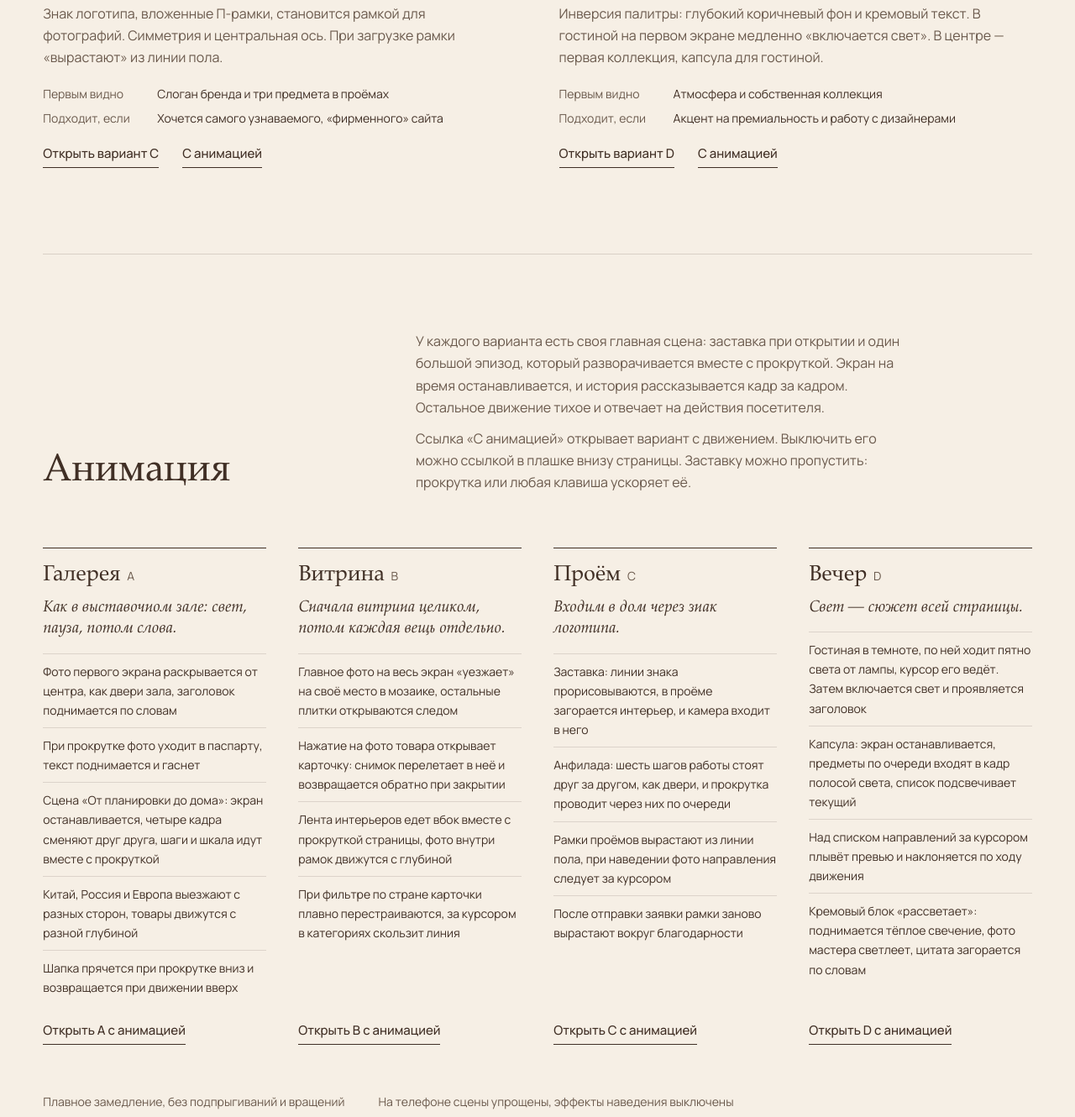
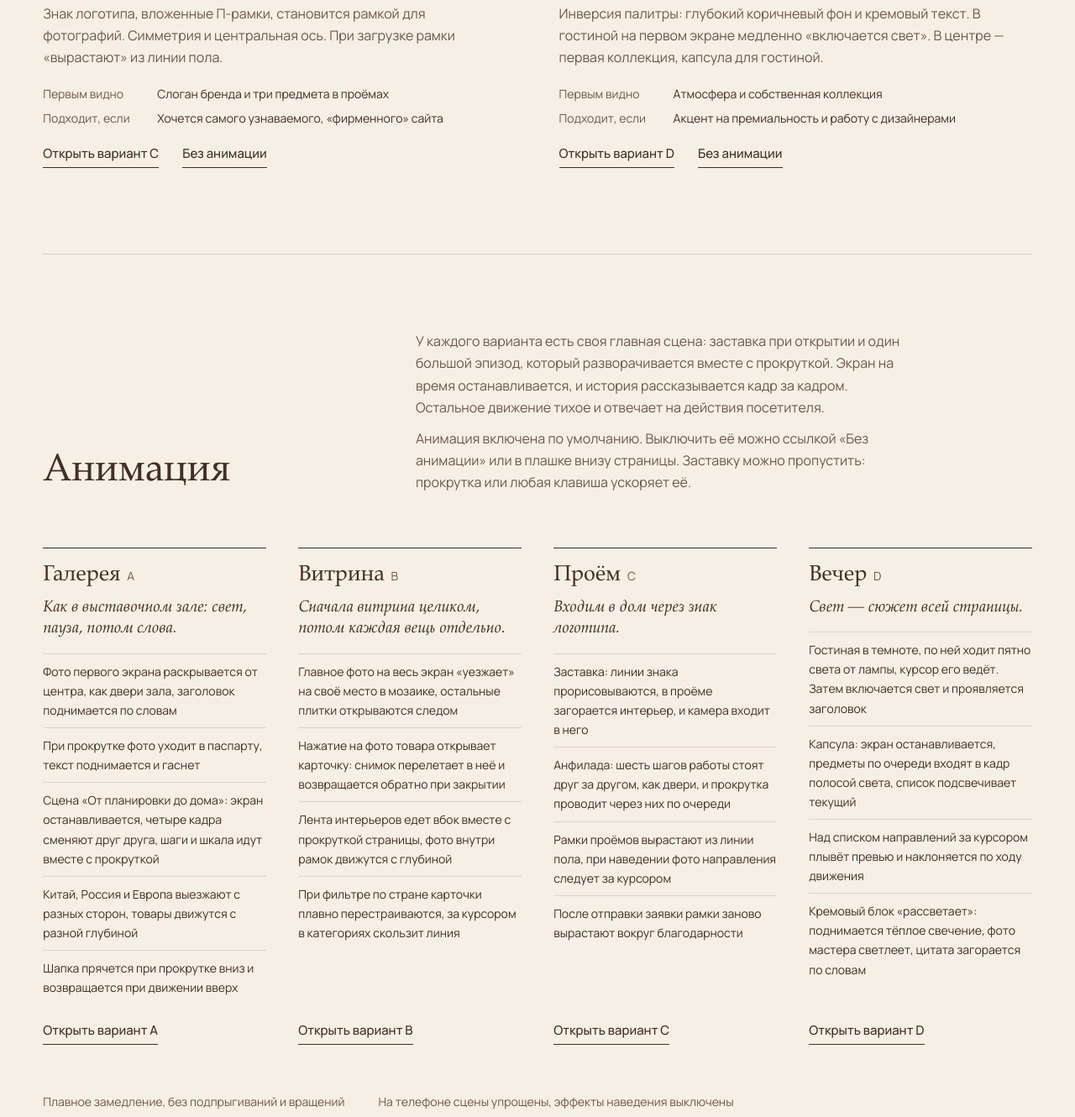
Before and after one commit to mnvlv/newhome-concepts, a plain HTML site: page index.html in a window 1280 px wide. Shown: the part 1677-3007 px from the top of the page at 84% size. Drawn offline with Linux system fonts and the light colour scheme; a web font is replaced by a local one.

Commit message:
Анимация включена по умолчанию, ?static — без движения
Co-Authored-By: Claude Opus 5.5 <noreply@anthropic.com>

```diff
--- a/index.html
+++ b/index.html
@@ -82,28 +82,28 @@ footer { padding: 32px 0 48px; font-size: 13px; color: var(--ink-soft); }
       <h2>Галерея <small>Вариант A</small></h2>
       <p>Прямое развитие макета заказчицы. Интерьер на весь экран, крупная антиква, подчёркнутые текстовые ссылки. Ведёт по всем направлениям по очереди.</p>
       <dl><dt>Первым видно</dt><dd>Гостиная и обещание «дом, собранный для вас»</dd><dt>Подходит, если</dt><dd>Главное — образ бренда и все услуги на одной странице</dd></dl>
-      <div class="links"><a class="link-cta" href="a-gallery/">Открыть вариант A</a><a class="link-cta" href="a-gallery/?motion">С анимацией</a></div>
+      <div class="links"><a class="link-cta" href="a-gallery/">Открыть вариант A</a><a class="link-cta" href="a-gallery/?static">Без анимации</a></div>
     </article>
     <article class="variant">
       <a class="shot" href="b-showcase/"><img src="assets/previews/b-showcase.jpg" alt="Первый экран варианта B"></a>
       <h2>Витрина <small>Вариант B</small></h2>
       <p>Каталог с первого экрана: полоса категорий, мозаика фото, фильтр по стране производства. Отвечает на запрос «в одной вкладке много фото, минимум текста».</p>
       <dl><dt>Первым видно</dt><dd>Категории мебели и новинки</dd><dt>Подходит, если</dt><dd>Главная задача — продажи и заявки на расчёт</dd></dl>
-      <div class="links"><a class="link-cta" href="b-showcase/">Открыть вариант B</a><a class="link-cta" href="b-showcase/?motion">С анимацией</a></div>
+      <div class="links"><a class="link-cta" href="b-showcase/">Открыть вариант B</a><a class="link-cta" href="b-showcase/?static">Без анимации</a></div>
     </article>
     <article class="variant">
       <a class="shot" href="c-portal/"><img src="assets/previews/c-portal.jpg" alt="Первый экран варианта C"></a>
       <h2>Проём <small>Вариант C</small></h2>
       <p>Знак логотипа, вложенные П-рамки, становится рамкой для фотографий. Симметрия и центральная ось. При загрузке рамки «вырастают» из линии пола.</p>
       <dl><dt>Первым видно</dt><dd>Слоган бренда и три предмета в проёмах</dd><dt>Подходит, если</dt><dd>Хочется самого узнаваемого, «фирменного» сайта</dd></dl>
-      <div class="links"><a class="link-cta" href="c-portal/">Открыть вариант C</a><a class="link-cta" href="c-portal/?motion">С анимацией</a></div>
+      <div class="links"><a class="link-cta" href="c-portal/">Открыть вариант C</a><a class="link-cta" href="c-portal/?static">Без анимации</a></div>
     </article>
     <article class="variant">
       <a class="shot" href="d-evening/"><img src="assets/previews/d-evening.jpg" alt="Первый экран варианта D"></a>
       <h2>Вечер <small>Вариант D</small></h2>
       <p>Инверсия палитры: глубокий коричневый фон и кремовый текст. В гостиной на первом экране медленно «включается свет». В центре — первая коллекция, капсула для гостиной.</p>
       <dl><dt>Первым видно</dt><dd>Атмосфера и собственная коллекция</dd><dt>Подходит, если</dt><dd>Акцент на премиальность и работу с дизайнерами</dd></dl>
-      <div class="links"><a class="link-cta" href="d-evening/">Открыть вариант D</a><a class="link-cta" href="d-evening/?motion">С анимацией</a></div>
+      <div class="links"><a class="link-cta" href="d-evening/">Открыть вариант D</a><a class="link-cta" href="d-evening/?static">Без анимации</a></div>
     </article>
   </section>
 
@@ -112,7 +112,7 @@ footer { padding: 32px 0 48px; font-size: 13px; color: var(--ink-soft); }
       <h2 id="motion-h">Анимация</h2>
       <div>
         <p>У каждого варианта есть своя главная сцена: заставка при открытии и один большой эпизод, который разворачивается вместе с прокруткой. Экран на время останавливается, и история рассказывается кадр за кадром. Остальное движение тихое и отвечает на действия посетителя.</p>
-        <p>Ссылка «С анимацией» открывает вариант с движением. Выключить его можно ссылкой в плашке внизу страницы. Заставку можно пропустить: прокрутка или любая клавиша ускоряет её.</p>
+        <p>Анимация включена по умолчанию. Выключить её можно ссылкой «Без анимации» или в плашке внизу страницы. Заставку можно пропустить: прокрутка или любая клавиша ускоряет её.</p>
       </div>
     </div>
     <div class="motion-grid">
@@ -126,7 +126,7 @@ footer { padding: 32px 0 48px; font-size: 13px; color: var(--ink-soft); }
           <li>Китай, Россия и Европа выезжают с разных сторон, товары движутся с разной глубиной</li>
           <li>Шапка прячется при прокрутке вниз и возвращается при движении вверх</li>
         </ul>
-        <a class="link-cta" href="a-gallery/?motion">Открыть A с анимацией</a>
+        <a class="link-cta" href="a-gallery/">Открыть вариант A</a>
       </article>
       <article>
         <h3>Витрина<small>B</small></h3>
@@ -137,7 +137,7 @@ footer { padding: 32px 0 48px; font-size: 13px; color: var(--ink-soft); }
           <li>Лента интерьеров едет вбок вместе с прокруткой страницы, фото внутри рамок движутся с глубиной</li>
           <li>При фильтре по стране карточки плавно перестраиваются, за курсором в категориях скользит линия</li>
         </ul>
-        <a class="link-cta" href="b-showcase/?motion">Открыть B с анимацией</a>
+        <a class="link-cta" href="b-showcase/">Открыть вариант B</a>
       </article>
       <article>
         <h3>Проём<small>C</small></h3>
@@ -148,7 +148,7 @@ footer { padding: 32px 0 48px; font-size: 13px; color: var(--ink-soft); }
           <li>Рамки проёмов вырастают из линии пола, при наведении фото направления следует за курсором</li>
           <li>После отправки заявки рамки заново вырастают вокруг благодарности</li>
         </ul>
-        <a class="link-cta" href="c-portal/?motion">Открыть C с анимацией</a>
+        <a class="link-cta" href="c-portal/">Открыть вариант C</a>
       </article>
       <article>
         <h3>Вечер<small>D</small></h3>
@@ -159,7 +159,7 @@ footer { padding: 32px 0 48px; font-size: 13px; color: var(--ink-soft); }
           <li>Над списком направлений за курсором плывёт превью и наклоняется по ходу движения</li>
           <li>Кремовый блок «рассветает»: поднимается тёплое свечение, фото мастера светлеет, цитата загорается по словам</li>
         </ul>
-        <a class="link-cta" href="d-evening/?motion">Открыть D с анимацией</a>
+        <a class="link-cta" href="d-evening/">Открыть вариант D</a>
       </article>
     </div>
     <div class="motion-rules">
```
Also changed, not shown: assets/motion.js (+6 -6 lines).
